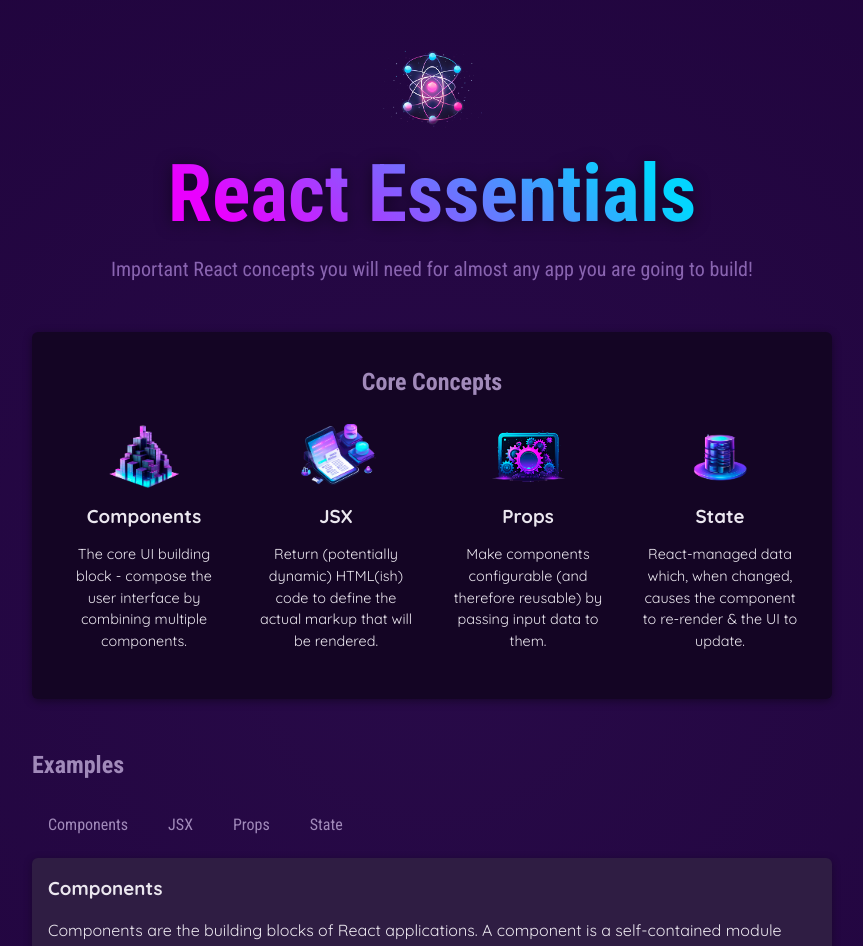
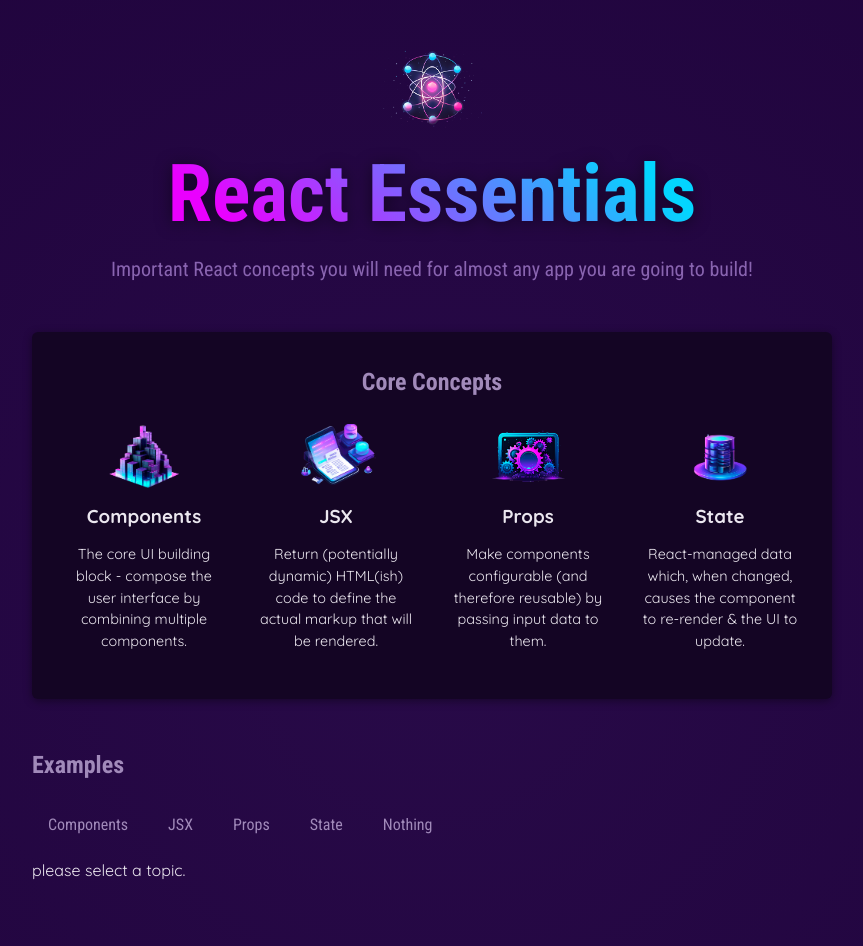
Before and after one commit to Turtineer/MY-FIRST-REACT-PROJECT, a React (Vite) app: page / in a window 1280 px wide. Shown: the top 946 px of the page, without its empty margins (208-1071 px from the left). Built offline with nearby package versions, Linux system fonts and the light colour scheme.

Commit message:
rendering content conditionally

```diff
--- a/src/App.jsx
+++ b/src/App.jsx
@@ -7,12 +7,26 @@
 import {EXAMPLES} from './data.js';
 
 function App() {
-  const [selectedTopic, setSelectedTopic] = useState('components');
+  const [selectedTopic, setSelectedTopic] = useState();
 
   function handleSelect(selectedButton) {
     // selectedButton > 'components', 'jsx'...
     setSelectedTopic(selectedButton);
   }
+
+  let tabContent = <p>please select a topic.</p>;
+  if (selectedTopic) {
+    tabContent = (
+      <div id="tab-content">
+        <h3>{EXAMPLES[selectedTopic].title}</h3>
+        <p>{EXAMPLES[selectedTopic].description}</p>
+        <pre>
+          <code>{EXAMPLES[selectedTopic].code}</code>
+        </pre>
+      </div>
+    );
+  }
+
   return (
     <div>
       <Header />
@@ -39,14 +53,21 @@
             <TabButton onSelect={() => handleSelect('jsx')}>JSX</TabButton>
             <TabButton onSelect={() => handleSelect('props')}>Props</TabButton>
             <TabButton onSelect={() => handleSelect('state')}>State</TabButton>
+            <TabButton onSelect={() => handleSelect(null)}>Nothing</TabButton>
           </menu>
+          {
+            //!selectedTopic ? <p>please select a topic</p> : null
+          }
+          {tabContent}
+          {/*selectedTopic && (
             <div id="tab-content">
               <h3>{EXAMPLES[selectedTopic].title}</h3>
               <p>{EXAMPLES[selectedTopic].description}</p>
               <pre>
                 <code>{EXAMPLES[selectedTopic].code}</code>
               </pre>
-          </div>
+            </div>)
+          */}
         </section>
       </main>
     </div>
```
Lines whose indentation alone changed are shown as unchanged.
